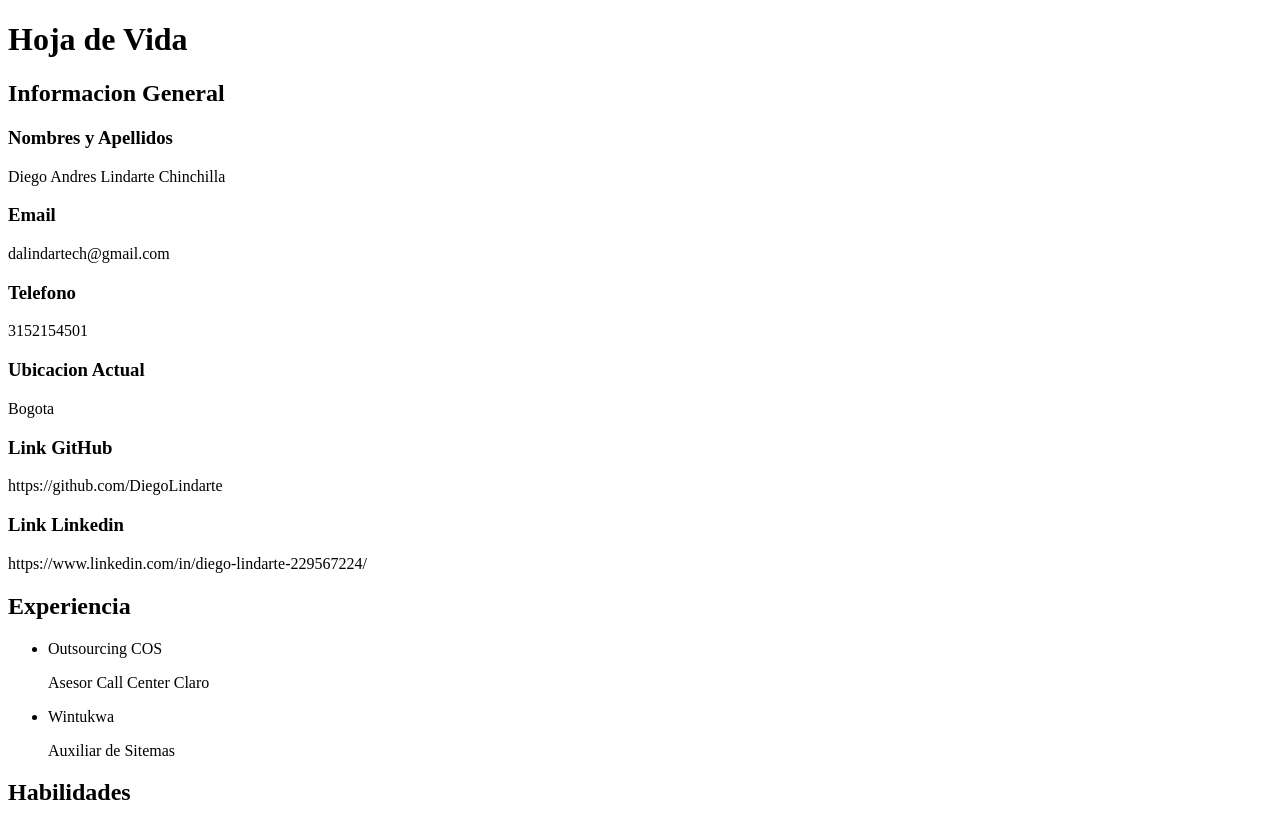
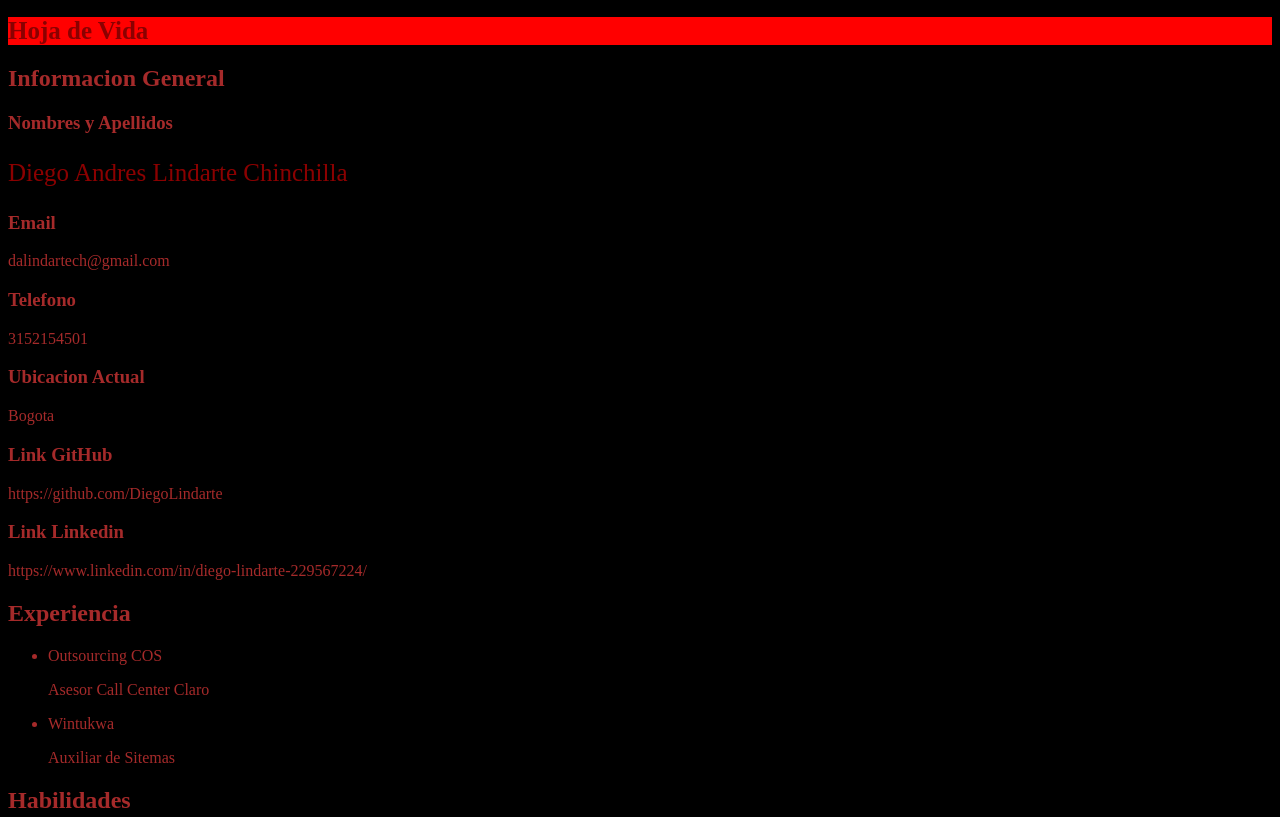
Before and after one commit to DiegoLindarte/html-intro, a plain HTML site: page index.html in a window 1280 px wide. Shown: the top 817 px of the page. Drawn offline with Linux system fonts and the light colour scheme.

Commit message:
Haciendo cambios con css

```diff
--- a/index.html
+++ b/index.html
@@ -4,14 +4,15 @@
     <meta charset="UTF-8">
     <meta name="viewport" content="width=device-width, initial-scale=1.0">
     <title>Introduccion a HTML</title>
+    <link rel="stylesheet" href="style.css">
 </head>
 <body>
-    <h1>Hoja de Vida</h1>
+    <h1 class="synopsis" id="boton">Hoja de Vida</h1>
 
         <h2>Informacion General</h2>
 
             <h3>Nombres y Apellidos</h3>
-                <p>Diego Andres Lindarte Chinchilla</p>
+                <p class="synopsis">Diego Andres Lindarte Chinchilla</p>
             <h3>Email</h3>
                 <p>dalindartech@gmail.com</p>
             <h3>Telefono</h3>
@@ -73,7 +74,7 @@
     <br>
     <textarea name="texto1" id="texto1" cols="30" rows="10"></textarea>
     <br>
-    <button>Contactar</button>
+    <button id="boton">Contactar</button>
 
 </body>
 </html>
--- /dev/null
+++ b/style.css
@@ -0,0 +1,20 @@
+h1{
+    color: brown;
+    background-color: black;
+    font-size: 50px;
+}
+
+.synopsis{
+    color: darkred;
+    background-color: black;
+    font-size: 25px;
+}
+
+#boton{
+    background-color: rgb(255, 0, 0);
+}
+
+html{
+    background-color: black;
+    color: brown;
+}
```
